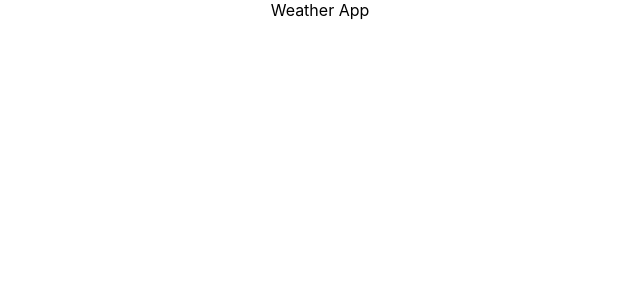
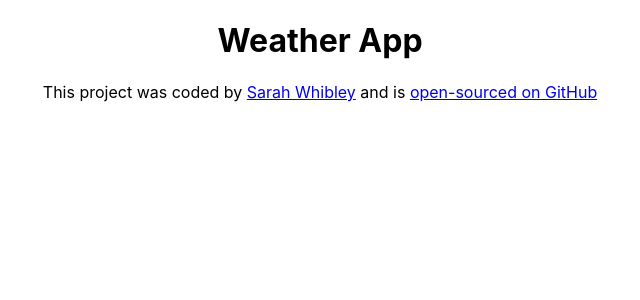
Before and after one commit to swhibley12/react-weather-app, a React (Create React App) app: page / in a window 1280 px wide. Shown: the top 300 px of the page, without its empty margins (320-960 px from the left). Built offline with nearby package versions, Linux system fonts and the light colour scheme.

Commit message:
added the github repo url

```diff
--- a/src/App.js
+++ b/src/App.js
@@ -2,5 +2,22 @@
 import "./App.css";
 
 export default function App() {
-  return <div className="App">Weather App</div>;
+  return (
+    <div className="App">
+      <h1> Weather App</h1>
+      <footer>
+        This project was coded by{" "}
+        <a href="https://modest-khorana-3d01c6.netlify.app/" target="_blank">
+          Sarah Whibley
+        </a>{" "}
+        and is{" "}
+        <a
+          href="https://github.com/swhibley12/react-weather-app"
+          target="_blank"
+        >
+          open-sourced on GitHub
+        </a>
+      </footer>
+    </div>
+  );
 }
```
